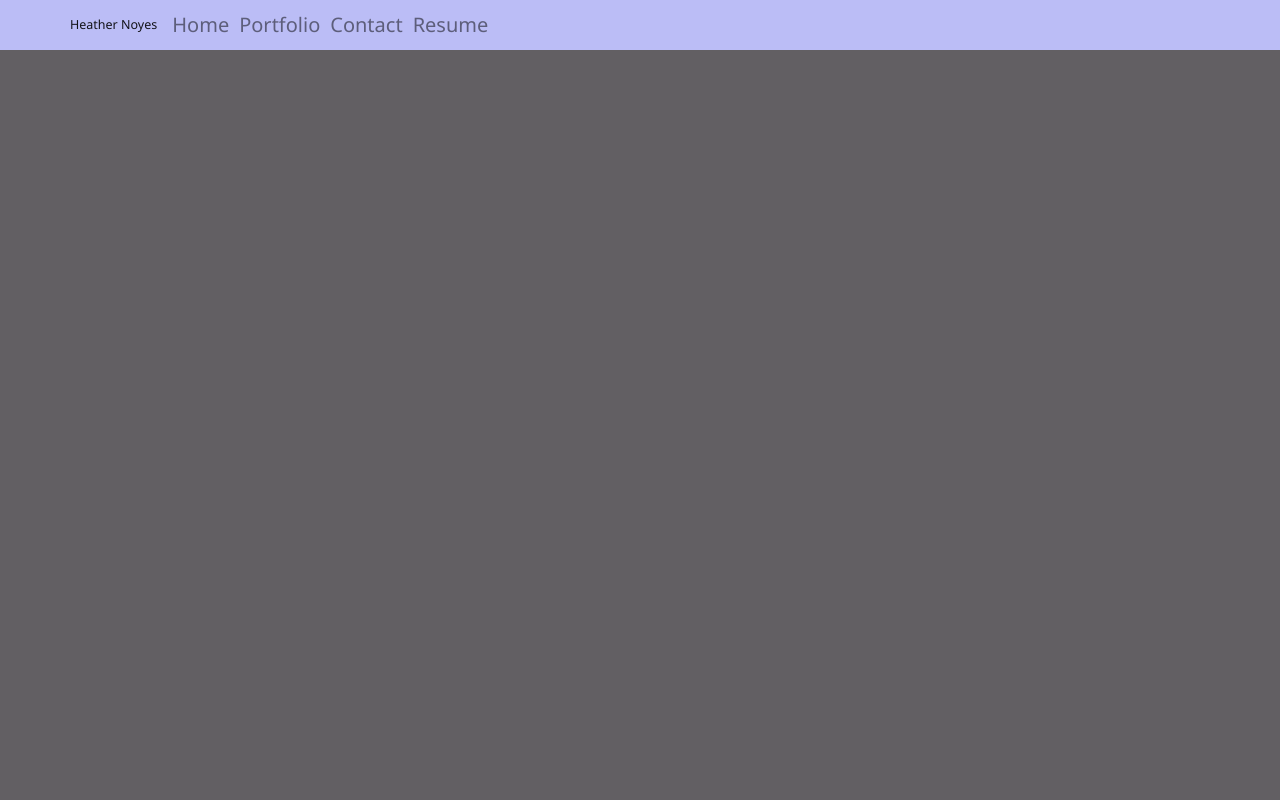
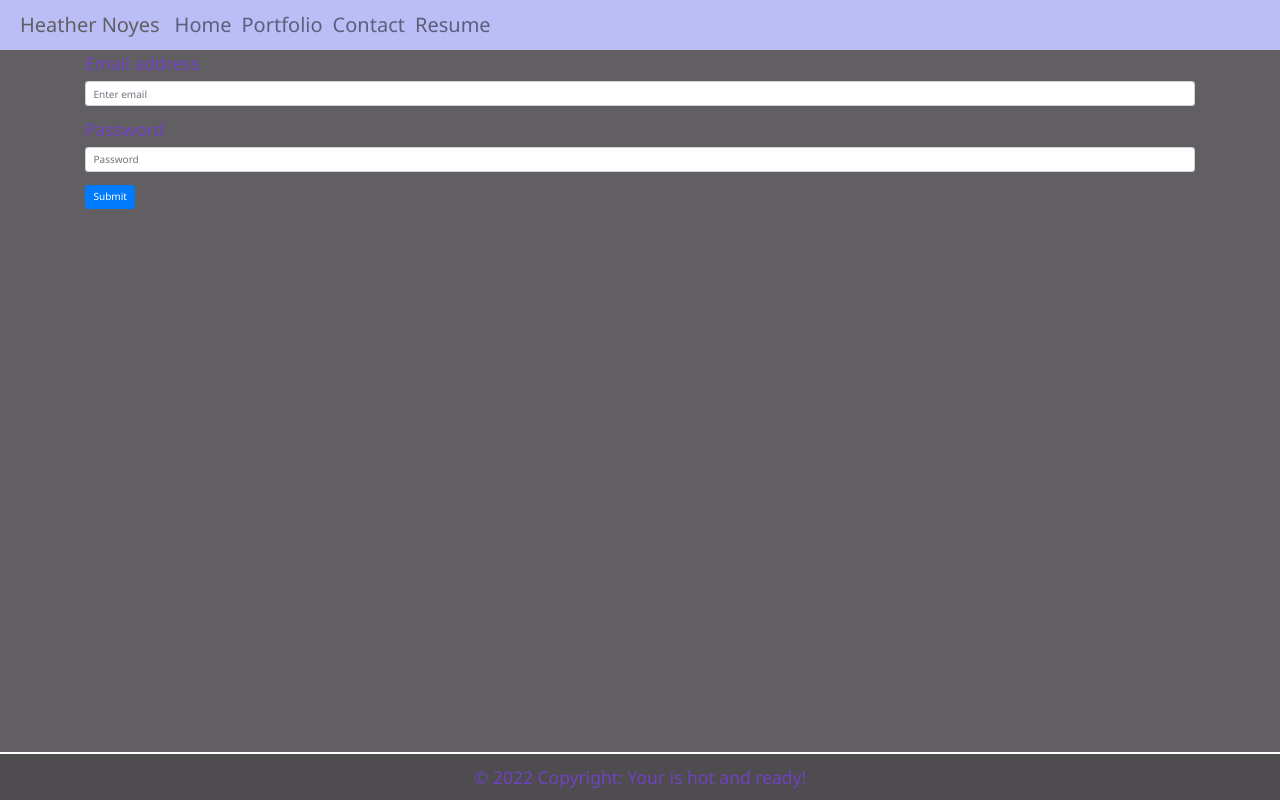
Before and after one commit to heatherknoyes/hnoyes-react-portfolio, a React (Create React App) app: page /contact in a window 1280 px wide. Built offline with nearby package versions, Linux system fonts and the light colour scheme.

Commit message:
Add contact page and update page setup

```diff
--- a/src/App.js
+++ b/src/App.js
@@ -3,6 +3,8 @@ import Projects from "./components/pages/Projects";
 import React from "react";
 import { BrowserRouter as Router, Routes, Route } from "react-router-dom";
 import CustomNav from "./components/CustomNav";
+import CustomFooter from "./components/CustomFooter";
+import Contact from "./components/pages/Contact";
 
 function App() {
   return (
@@ -12,7 +14,9 @@ function App() {
         <Route path="/" element={<AboutMe />} />
         <Route path="/projects" element={<Projects />} />
         <Route path="/aboutme" element={<AboutMe />} />
+        <Route path="/contact" element={<Contact />} />
       </Routes>
+      <CustomFooter />
     </Router>
   );
 }
--- /dev/null
+++ b/src/components/CustomFooter.js
@@ -0,0 +1,23 @@
+import React from "react";
+import "../styles/CustomFooter.css";
+import { FontAwesomeIcon } from "@fortawesome/react-fontawesome";
+
+export default function CustomFooter() {
+  return (
+    <footer bgColor="light" className="footer text-center text-lg-left">
+      <div
+        className="text-center p-3"
+        style={{ backgroundColor: "rgba(0, 0, 0, 0.2)" }}
+      >
+        &copy; {new Date().getFullYear()} Copyright:{" "}
+        {/* <a href="https://github.com/heatherknoyes">
+          <i className="fa fa-github" style="font-size: 36px"></i>
+        </a>
+        <a href="https://www.linkedin.com/in/heatherknoyes">
+          <i className="fa fa-linkedin-square" style="font-size: 36px"></i>
+        </a> */}
+        Your <FontAwesomeIcon icon="coffee" /> is hot and ready!
+      </div>
+    </footer>
+  );
+}
--- a/src/components/CustomNav.js
+++ b/src/components/CustomNav.js
@@ -1,15 +1,13 @@
 import React from "react";
 import "../styles/CustomNav.css";
-import Container from "react-bootstrap/Container";
 import Nav from "react-bootstrap/Nav";
 import Navbar from "react-bootstrap/Navbar";
 import resume from "../images/HNoyesResume.pdf";
 
-function CustomNav() {
+export default function CustomNav() {
   return (
     <Navbar className="navbar navbar-expand-lg lightBackground">
-      <Container>
-        <Navbar.Brand href="/">Heather Noyes</Navbar.Brand>
+      <Nav.Link href="/">Heather Noyes</Nav.Link>
       <Navbar.Toggle aria-controls="basic-navbar-nav" />
       <Navbar.Collapse id="basic-navbar-nav">
         <Nav className="me-auto">
@@ -21,48 +19,6 @@ function CustomNav() {
           </Nav.Link>
         </Nav>
       </Navbar.Collapse>
-      </Container>
-      {/* <button
-        className="navbar-toggler"
-        type="button"
-        data-bs-toggle="collapse"
-        data-bs-target="#navbarNav"
-        aria-controls="navbarNav"
-        aria-expanded="false"
-        aria-label="Toggle navigation"
-      >
-        <span className="navbar-toggler-icon"></span>
-      </button>
-      <div className="collapse navbar-collapse lightBackground" id="navbarNav">
-        <ul className="navbar-nav">
-          <li className="nav-item">
-            <a className="nav-link" href="/aboutme">
-              About Me
-            </a>
-          </li>
-          <li className="nav-item">
-            <a className="nav-link" href="/projects">
-              Portfolio
-            </a>
-          </li>
-          <li className="nav-item">
-            <a className="nav-link" href="#nav-contact-info">
-              Contact Info
-            </a>
-          </li>
-          <li className="nav-item">
-            <a
-              href="./assets/docs/HNoyesResume.pdf"
-              className="nav-link"
-              download
-            >
-              Resume
-            </a>
-          </li>
-        </ul>
-      </div> */}
     </Navbar>
   );
 }
-
-export default CustomNav;
--- a/src/components/pages/AboutMe.js
+++ b/src/components/pages/AboutMe.js
@@ -1,12 +1,11 @@
 import React from "react";
 import "../../styles/AboutMe.css";
 import heather from "../../images/HNoyesPhoto.jpg";
+import Container from "react-bootstrap/Container";
 
-function AboutMe() {
+export default function AboutMe() {
   return (
-    // <section>
-    //   <p>Hello world</p>
-    // </section>
+    <Container>
       <section id="nav-about-me" className="about-me row">
         <div className="about-me-content d-flex flex-wrap">
           <div className="col-12 col-md-6 col-lg-4 my-5 d-flex justify-content-center">
@@ -15,26 +14,25 @@ function AboutMe() {
           <div className="col-12 col-md-6 col-lg-8 d-flex align-items-center">
             <p>
               My name is Heather Noyes and I currently work at Ware2Go as a
-            Backend Software Engineer. I graduated from the Georgia Institute of
-            Technology with a Bachelors of Science in Biomedical Engineering.
-            After working in the medical field professionally after I graduated
-            I determined it wasn't the career I wanted. About four years ago I
-            put in the work to change my career and became a Software Developer
-            using the skills that I learned from my Computer Science minor at
-            Georgia Tech.
+              Backend Software Engineer. I graduated from the Georgia Institute
+              of Technology with a Bachelors of Science in Biomedical
+              Engineering. After working in the medical field professionally
+              after I graduated I determined it wasn't the career I wanted.
+              About four years ago I put in the work to change my career and
+              became a Software Developer using the skills that I learned from
+              my Computer Science minor at Georgia Tech.
               <br />
               <br />
               Outside of work I have enrolled in a coding bootcamp that has
               enabled me to learn new technologies and practice those skills to
-            create this portfolio. For hobbies I love to knit, cook, bake bread,
-            and host events for my friends and family. I recently moved back to
-            the Atlanta area from Sarasota, Florida and am enjoying the cooler
-            weather with some Appalachian trail hiking.
+              create this portfolio. For hobbies I love to knit, cook, bake
+              bread, and host events for my friends and family. I recently moved
+              back to the Atlanta area from Sarasota, Florida and am enjoying
+              the cooler weather with some Appalachian trail hiking.
             </p>
           </div>
         </div>
       </section>
+    </Container>
   );
 }
-
-export default AboutMe;
--- a/src/components/pages/Contact.js
+++ b/src/components/pages/Contact.js
@@ -0,0 +1,32 @@
+import React from "react";
+import "../../styles/Contact.css";
+import Button from "react-bootstrap/Button";
+import Form from "react-bootstrap/Form";
+import Container from "react-bootstrap/Container";
+
+export default function Contact() {
+  return (
+    <Container>
+      <Form>
+        <Form.Group className="mb-3" controlId="formBasicEmail">
+          <Form.Label>Email address</Form.Label>
+          <Form.Control type="email" placeholder="Enter email" />
+        </Form.Group>
+
+        <Form.Group className="mb-3" controlId="formBasicPassword">
+          <Form.Label>Password</Form.Label>
+          <Form.Control type="password" placeholder="Password" />
+        </Form.Group>
+        <Button variant="primary" type="submit">
+          Submit
+        </Button>
+      </Form>
+    </Container>
+    // <section id="nav-about-me" className="about-me row">
+    //   <div className="about-me-content d-flex flex-wrap">
+    //     <div className="col-12 col-md-6 col-lg-4 my-5 d-flex justify-content-center"></div>
+    //     <div className="col-12 col-md-6 col-lg-8 d-flex align-items-center"></div>
+    //   </div>
+    // </section>
+  );
+}
--- /dev/null
+++ b/src/styles/CustomFooter.css
@@ -0,0 +1,9 @@
+ .footer {
+
+  border-top:2px solid white;
+  position: fixed;
+  width: 100%;
+  bottom: 0;
+  color: white;
+  font-size: 25px;
+ }
```
Also changed, not shown: package.json (+10 -3 lines), src/components/pages/Projects.js (+0 -14 lines), src/styles/Contact.css (added), 1 other file (tests, documents, lock files or other folders). Lines whose indentation alone changed are shown as unchanged.
